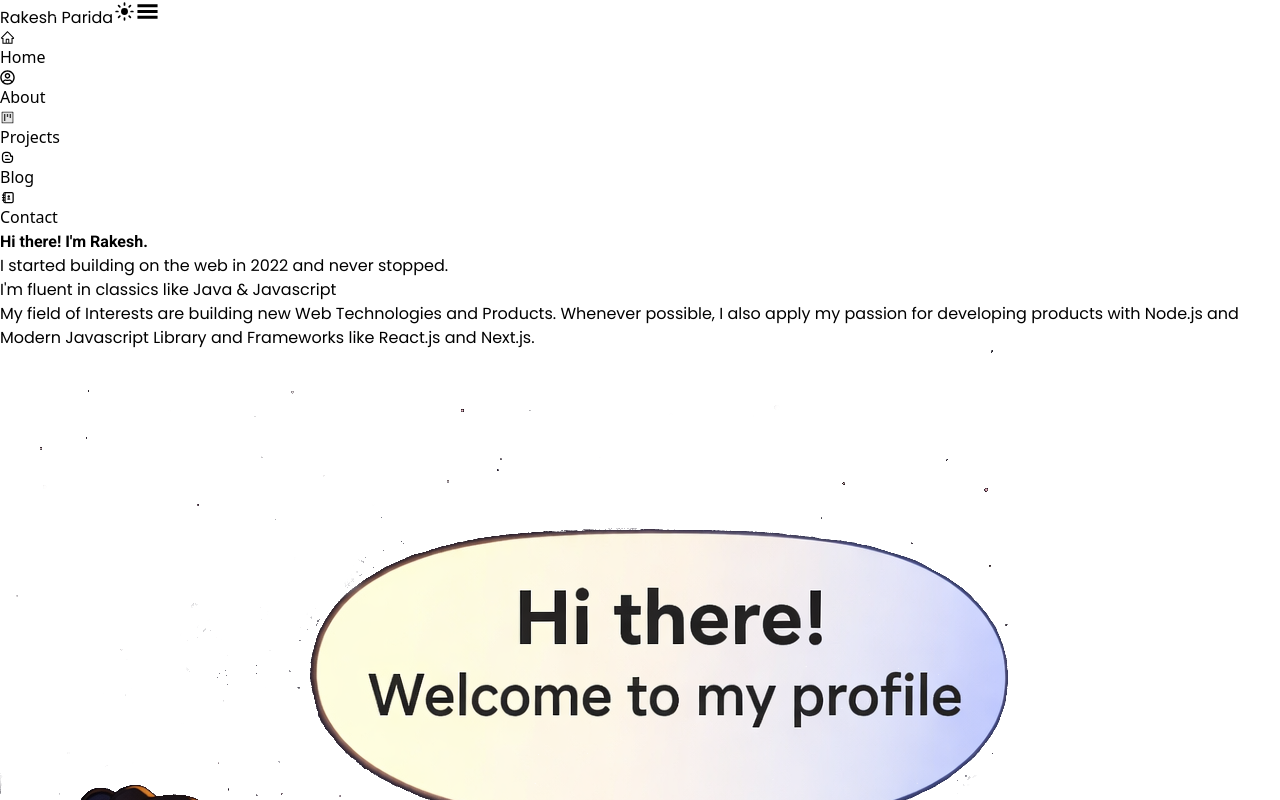
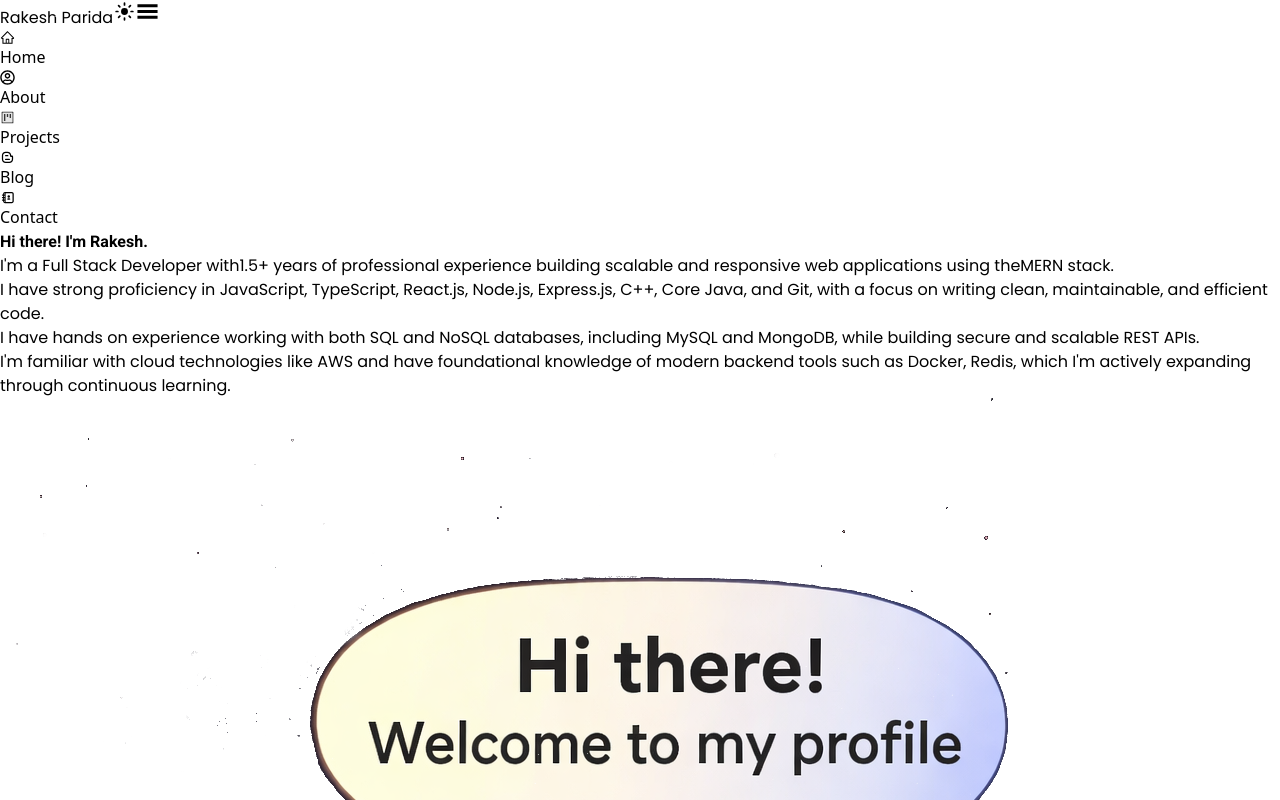
Before and after one commit to Rakesh-99/portfolio-2, a React (Vite) app: page / in a window 1280 px wide. Shown: the top 800 px of the page. Built offline with nearby package versions, Linux system fonts and the light colour scheme.

Commit message:
ref : hreo sec content

```diff
--- a/src/pages/Home.jsx
+++ b/src/pages/Home.jsx
@@ -27,14 +27,38 @@ const Home = () => {
             {/* Home Section */}
             <section id="home" className="mx-auto flex lg:flex-row flex-col lg:place-items-start place-items-center  max-w-[70rem]">
                 {/* left content  */}
-                <div className="lg:mt-32 mt-10 xl:ml-0 mx-3">
+                <div className="lg:mt-10 mt-10 xl:ml-0 mx-3">
                     <h1 className='lg:text-[4rem]  text-[2rem]'>Hi there! I'm Rakesh.</h1>
 
-                    <div className="lg:text-xl text-base font-[400]">
-                        <p className='mt-12 mb-8'>I started building on the web in 2022 and never stopped.</p>
-                        <p className='my-5'>I'm fluent in classics like Java & Javascript</p>
-                        <p>My field of Interests are building new Web Technologies and Products.
-                            Whenever possible, I also apply my passion for developing products with Node.js and Modern Javascript Library and Frameworks like React.js and Next.js.</p>
+                    <div className="lg:text-xl text-base flex flex-col gap-5 font-[400]">
+                        <p className=' mb-8'></p>
+                       <p>
+                        I'm a <span className="text-yellow-400 mx-1 font-semibold">Full Stack Developer</span> with
+                        <span className="text-yellow-400 mx-1 font-semibold">1.5+ years</span> of professional
+                        experience building scalable and responsive web applications using the
+                        <span className="text-yellow-400 mx-1 font-semibold">MERN stack</span>.
+                        </p>
+
+                        <p>
+                        I have strong proficiency in <span className="text-yellow-400 mx-1 font-semibold">JavaScript, TypeScript, React.js, Node.js, Express.js, C++, Core Java, and Git</span>,
+                        with a focus on writing clean, maintainable, and efficient code.
+                        </p>
+
+                        <p>
+                        I have hands on experience  working with both
+                        <span className="text-yellow-400 mx-1 font-semibold"> SQL and NoSQL databases</span>,
+                        including <span className="text-yellow-400 mx-1 font-semibold">MySQL</span> and
+                        <span className="text-yellow-400 mx-1 font-semibold"> MongoDB</span>, while building secure and scalable REST APIs.
+                        </p>
+
+                        <p>
+                        I'm familiar with cloud technologies like
+                        <span className="text-yellow-400 mx-1 font-semibold"> AWS</span> and have foundational knowledge of modern backend tools such as
+                        <span className="text-yellow-400 mx-1 font-semibold"> Docker, Redis</span>,
+                        which I'm actively expanding through continuous learning.
+                        </p>
+
+
                     </div>
                 </div>
                 {/* right  */}
```
